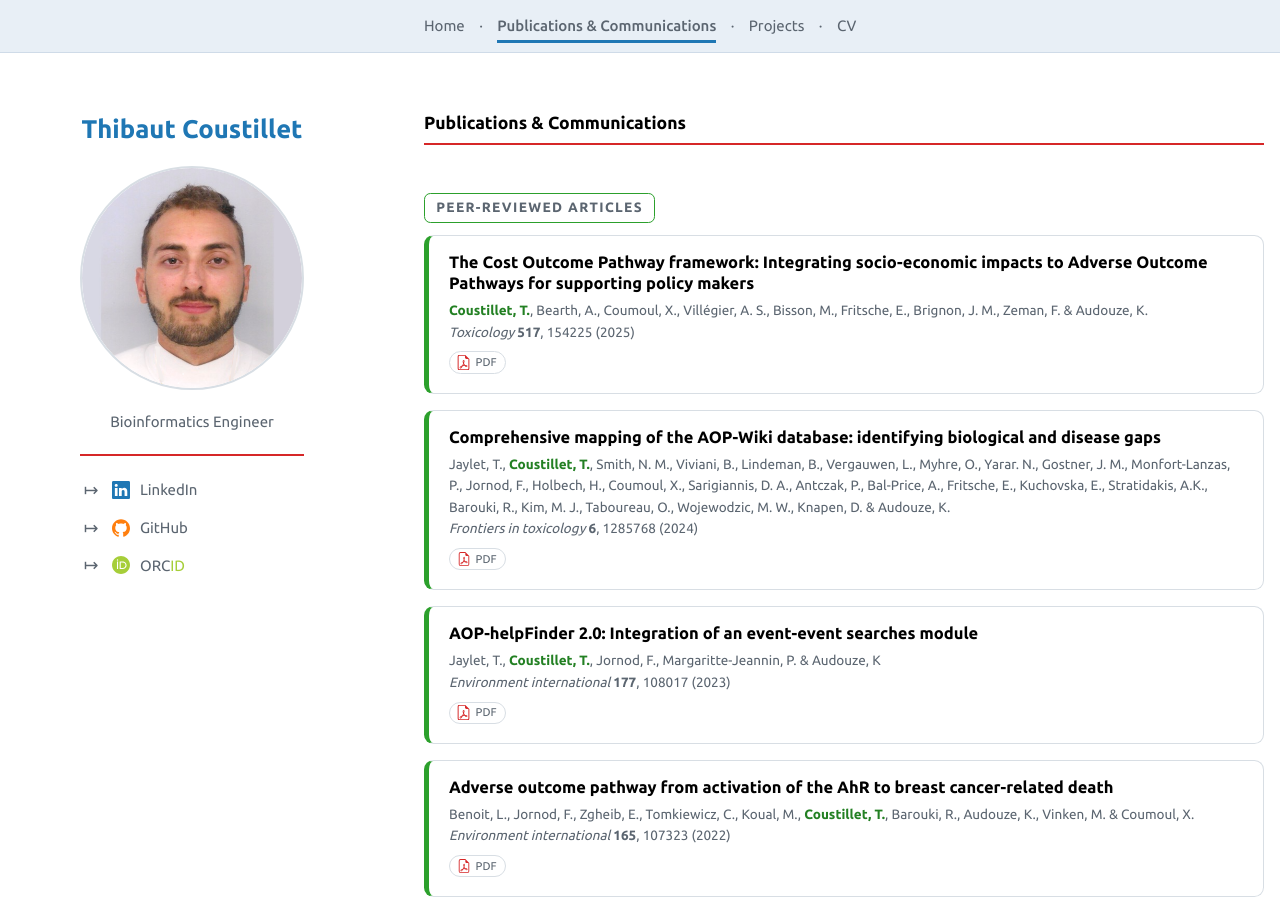
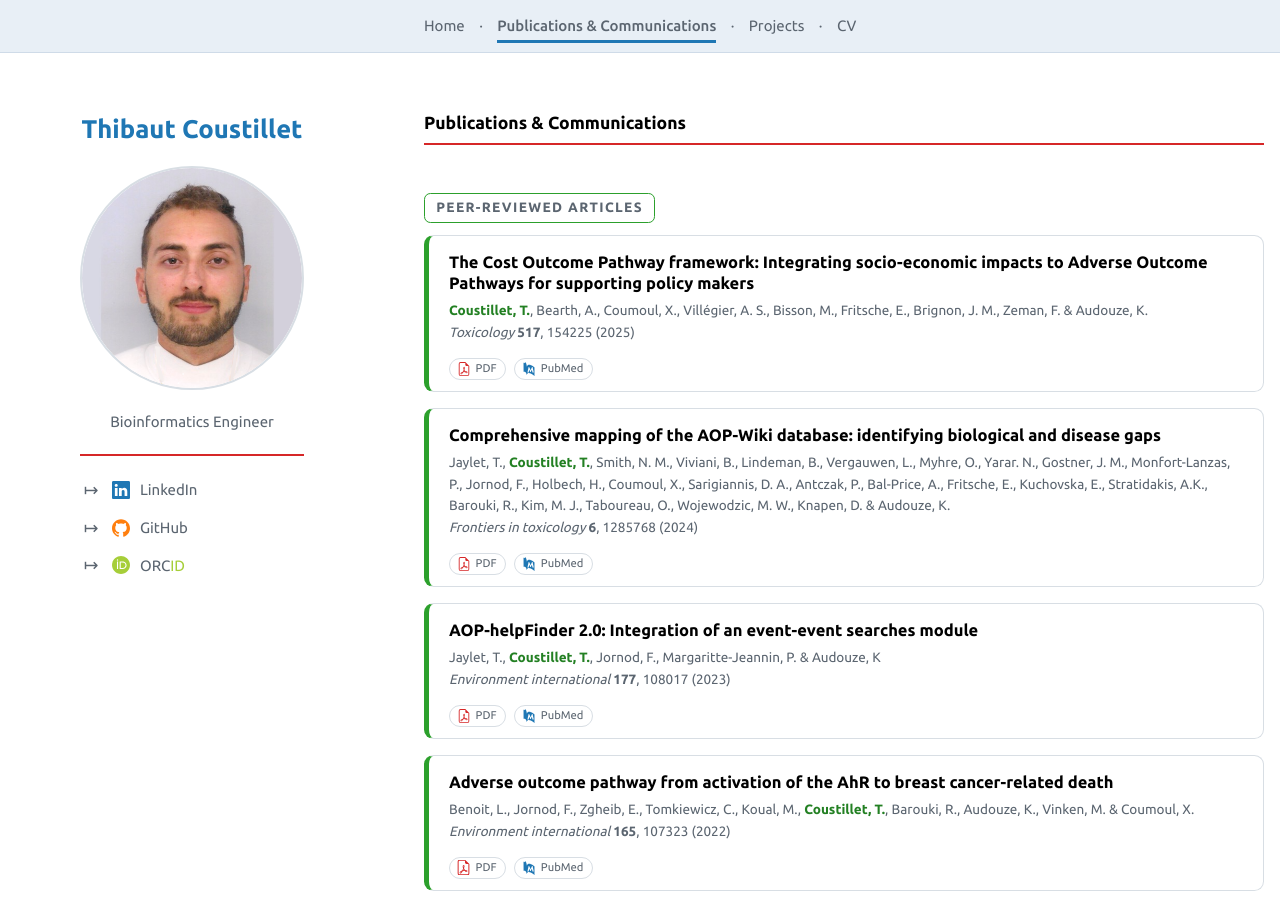
Before and after one commit to tcoustillet/tcoustillet.github.io, a plain HTML site: page publications/index.html in a window 1280 px wide. Shown: the top 900 px of the page. Drawn offline with Linux system fonts and the light colour scheme.

Commit message:
feat: add PubMed button to publication cards

```diff
--- a/publications/css/style.css
+++ b/publications/css/style.css
@@ -25,7 +25,7 @@
 
 /* Card: thin border + coloured left bar depending on the type */
 .pub {
-  padding: 1rem 1.25rem;
+  padding: 1rem 1.25rem 0.7rem;
   border: 1px solid var(--color-border);
   border-left: 5px solid var(--type-color, var(--color-accent));
   border-radius: 0.6rem;
@@ -44,6 +44,7 @@
   color: var(--color-muted);
 }
 
+/* Your name in the author list: colour of the type */
 .pub__meta strong {
   color: color-mix(in srgb, var(--type-color) 80%, black);
 }
@@ -59,13 +60,19 @@
 }
 
 /* ==========================================================================
-   Buttons (PDF, ...)
+   Buttons (PDF, PubMed, ...)
    ========================================================================== */
+.pub__links {
+  display: flex;
+  flex-wrap: wrap;
+  gap: 0.5rem;
+  margin-top: 0.9rem;
+}
+
 .pub__btn {
   display: inline-flex;
   align-items: center;
   gap: 0.3rem;
-  margin-top: 0.5rem;
   padding: 0.1rem 0.55rem 0.1rem 0.4rem;
   font-size: 0.75em;
   line-height: 1.5;
@@ -76,6 +83,7 @@
   transition:
     background-color 0.15s ease,
     border-color 0.15s ease,
+    color 0.15s ease,
     scale 0.15s ease;
 }
 
@@ -92,6 +100,12 @@
 .pub__btn--pdf {
   --btn-color: var(--tab-red);
   --btn-icon: url("/assets/icons/pdf.svg");
+}
+
+/* PubMed variant */
+.pub__btn--pubmed {
+  --btn-color: var(--tab-blue);
+  --btn-icon: url("/assets/icons/pubmed.svg");
 }
 
 /* Subtle highlight on hover / keyboard focus */
--- a/publications/js/publications.js
+++ b/publications/js/publications.js
@@ -62,7 +62,15 @@ function renderPublication(pub) {
   );
 
   li.append(title, meta);
-  if (pub.pdf) li.append(renderPdfButton(pub.pdf, pub.title));
+
+  const buttons = document.createElement("div");
+  buttons.className = "pub__links";
+  if (pub.pdf) {
+    buttons.append(renderPdfButton(pub.pdf, pub.title));
+  }
+  if (pub.pmid) buttons.append(renderPubmedButton(pub.pmid, pub.title));
+  if (buttons.children.length) li.append(buttons);
+
   return li;
 }
 
@@ -139,4 +147,15 @@ function renderPdfButton(url, title) {
   return a;
 }
 
+function renderPubmedButton(pmid, title) {
+  const a = document.createElement("a");
+  a.className = "pub__btn pub__btn--pubmed";
+  a.href = `https://pubmed.ncbi.nlm.nih.gov/${pmid}/`;
+  a.target = "_blank";
+  a.rel = "noopener noreferrer";
+  a.setAttribute("aria-label", `PubMed: ${title}`);
+  a.textContent = "PubMed";
+  return a;
+}
+
 loadPublications();
```
